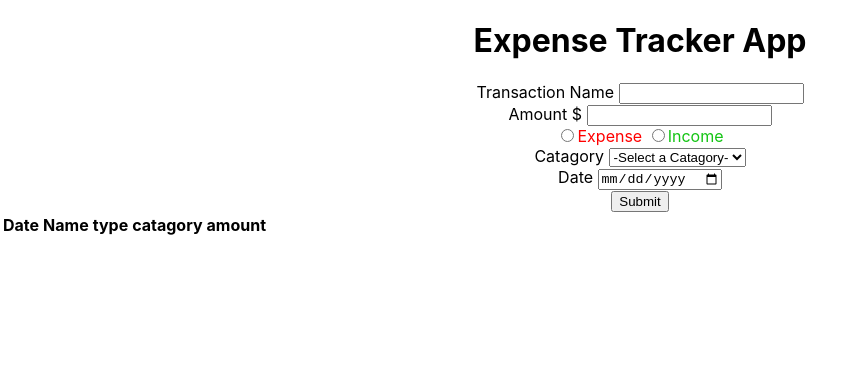
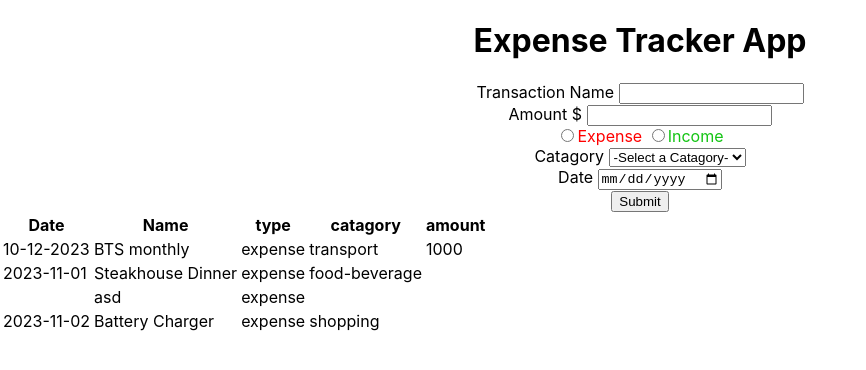
Before and after one commit to Maxmerock123/react-expense-tracker, a React (Create React App) app: page / in a window 1280 px wide. Shown: the top 370 px of the page, without its empty margins (0-866 px from the left). Built offline with nearby package versions, Linux system fonts and the light colour scheme; data requests are answered from the project's data file.

Commit message:
display transaction data in table
using JSX inside html to deploy data
add useState and useEffect to properly set Json inside a state

```diff
--- a/db.json
+++ b/db.json
@@ -23,6 +23,30 @@
       "catagory": "",
       "date": "",
       "id": 3
+    },
+    {
+      "name": "Battery Charger",
+      "expense": "120",
+      "type": "expense",
+      "catagory": "shopping",
+      "date": "2023-11-02",
+      "id": 4
+    },
+    {
+      "name": "",
+      "expense": "",
+      "type": "",
+      "catagory": "",
+      "date": "",
+      "id": 5
+    },
+    {
+      "name": "",
+      "expense": "",
+      "type": "",
+      "catagory": "",
+      "date": "",
+      "id": 6
     }
   ]
 }
--- a/src/App.js
+++ b/src/App.js
@@ -12,11 +12,13 @@ const fetchData = async ()=>{
   return data
 }
 
-// async function testPrint() {
-//   const result = await fetchData();
-//   console.log(JSON.stringify(result))
-// }
-// testPrint()
+async function getData() {
+  const result = await fetchData();
+  // console.log(result)
+  return result
+}
+const transactionData = getData()
+
 
 
 
@@ -37,7 +39,7 @@ function App() {
         <Add/>
       </div>
       <div>
-        <Display fetchData={fetchData}/>
+        <Display transactionData={transactionData}/>
       </div>
     </div>
   );
--- a/src/components/Display.js
+++ b/src/components/Display.js
@@ -1,6 +1,32 @@
 import React from 'react'
+import { useState,useEffect } from 'react';
 
-const Display = (fetchData) => {
+
+
+
+const Display = ({transactionJson}) => {
+    const [items,setItems] = useState([]);
+
+    const fetchData = async ()=>{
+        const res = await fetch("http://localhost:5000/transaction");
+        const data = await res.json()
+        setItems(data)
+
+        return data
+    }
+
+    useEffect(()=>{
+        fetchData()
+    },[]);
+
+    useEffect(()=>{
+        console.log(items)
+    },[items])
+
+
+
+
+
 
 
     return (
@@ -13,6 +39,16 @@ const Display = (fetchData) => {
                     <th>catagory</th>
                     <th>amount</th>
                 </tr>
+                {items.map((item)=>(
+                    <tr>
+                        <td>{item.date}</td>
+                        <td>{item.name}</td>
+                        <td>{item.type}</td>
+                        <td>{item.catagory}</td>
+                        <td>{item.amount}</td>
+                    </tr>
+                ))}
+
             </table>
         </div>
     )
```
Lines whose indentation alone changed are shown as unchanged.
